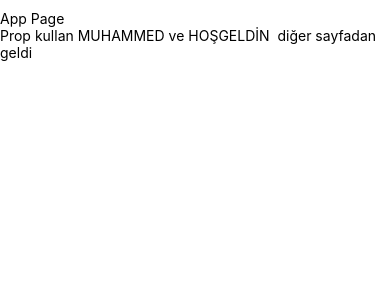
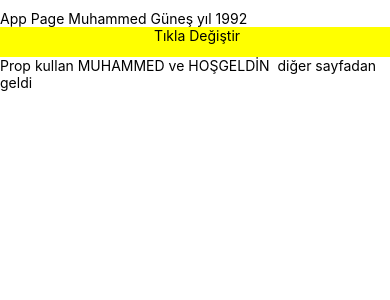
Before and after one commit to mmgunes/newapp, a React Native app: screen / in a window 390 px wide. Shown: the top 300 px of the page. Built offline with nearby package versions, Linux system fonts and the light colour scheme.

Commit message:
state kullanımı

```diff
--- a/App.js
+++ b/App.js
@@ -1,16 +1,54 @@
 import React, {Component} from 'react';
-import {StyleSheet, Text, View} from 'react-native';
+import {StyleSheet, Text, TouchableOpacity, View} from 'react-native';
 import FirstComponent from './FirstComponent';
 
 export default class App extends Component {
+  constructor() {
+    super();
+    this.state = {
+      name: 'Muhammed Güneş',
+      year: 1992,
+    };
+  }
+
+  degistirState = () => {
+    this.setState(
+      {
+        name: 'Murat Murat',
+        year: 1900,
+      },
+      () => {
+        alert('State Güncellendi');
+      },
+    );
+  };
+
   render() {
+    //Burada tanımla aşağıda çağır
+    const {name, year} = this.state;
+
     return (
       <View style={{flex: 1, paddingTop: 10}}>
+        <Text>
+          App Page {name} yıl {year}{' '}
+        </Text>
+        <TouchableOpacity
+          //onPress={()=>alert('Tıklandım')}
 
+          /* onPress={()=>{
+          this.setState({
+            name:'Ali Veli',
+            year:2020
+          })
+        }}*/
 
-        <Text>App Page  </Text>
+          //Ayrı bir fonksiyonla çağırırken () parantezsiz çağır
+          onPress={this.degistirState}
+          style={{backgroundColor: 'yellow', height: 30, alignItems: 'center'}}>
+          <Text> Tıkla Değiştir</Text>
+        </TouchableOpacity>
 
-        <FirstComponent adProp={"MUHAMMED"} textProp={"HOŞGELDİN"} />
+        <FirstComponent adProp={'MUHAMMED'} textProp={'HOŞGELDİN'} />
       </View>
     );
   }
```
